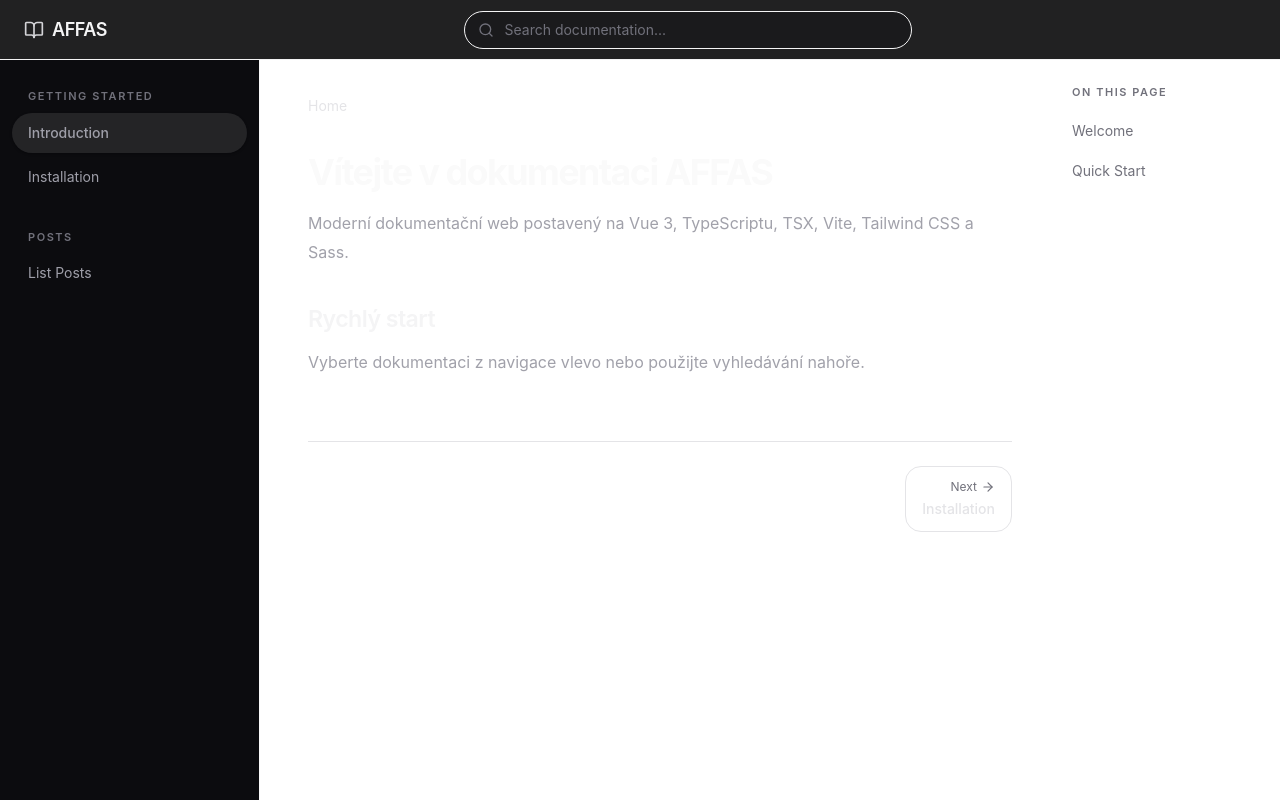
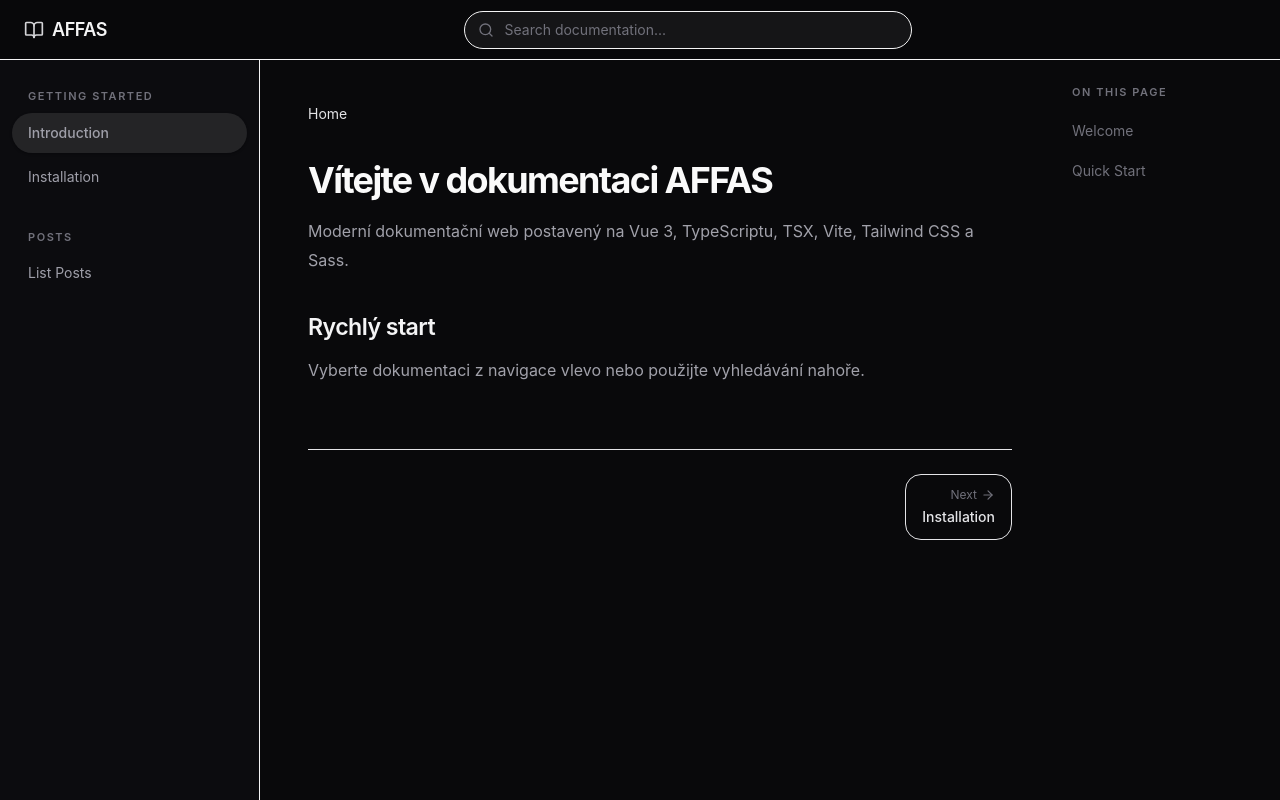
Before and after one commit to akcizur/affas, a Vue app: page / in a window 1280 px wide. Built offline with nearby package versions, Linux system fonts and the light colour scheme.

Commit message:
Set dark default layout for DocsLayout.tsx

```diff
--- a/src/layouts/DocsLayout.tsx
+++ b/src/layouts/DocsLayout.tsx
@@ -11,10 +11,28 @@ export default defineComponent({
   name: 'DocsLayout',
   setup() {
     const ui = useUIStore()
-    return () => <div class="min-h-screen flex flex-col bg-white">
-      <TopBar />
-      {ui.leftSidebarOpen && <div class="fixed inset-0 bg-black/30 z-40 md:hidden" onClick={() => ui.closeAll()} />}
-      <div class="flex flex-1 pt-[60px]"><SidebarLeft /><main class="flex-1 min-w-0"><div class="doc-content max-w-3xl mx-auto px-4 md:px-8 py-8"><Breadcrumb /><RouterView /><Pagination /></div></main><SidebarRight /></div>
-    </div>
-  }
+
+    return () => (
+      <div class="flex min-h-screen flex-col bg-[#09090b] text-zinc-100">
+        <TopBar />
+        {(ui.leftSidebarOpen || ui.rightSidebarOpen) && (
+          <div
+            class="fixed inset-0 z-40 bg-black/65 backdrop-blur-[2px] lg:hidden"
+            onClick={() => ui.closeAll()}
+          />
+        )}
+        <div class="flex flex-1 pt-[60px]">
+          <SidebarLeft />
+          <main class="min-w-0 flex-1">
+            <div class="doc-content mx-auto max-w-3xl px-4 py-8 md:px-8 md:py-10">
+              <Breadcrumb />
+              <RouterView />
+              <Pagination />
+            </div>
+          </main>
+          <SidebarRight />
+        </div>
+      </div>
+    )
+  },
 })
```
